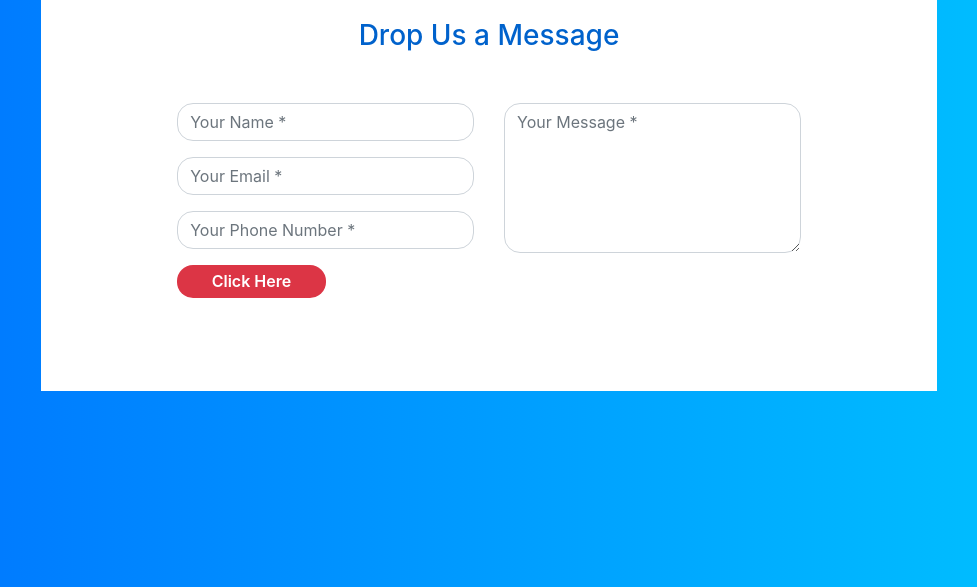
After one commit to B-Anand18/Team_M5R, a Django app: page /contactus in a window 1280 px wide. The commit adds this page. Shown: the part 213-800 px from the top of the page, without its empty margins (151-1128 px from the left). Run offline with Django 3.2, Linux system fonts and the light colour scheme; some libraries are stand-ins or nearby versions.

Commit message:
all okay ;))))

```diff
--- /dev/null
+++ b/Django_Blog_App-main/blog_v2/Blog/templates/Blog/contactus.html
@@ -0,0 +1,119 @@
+<!DOCTYPE html>
+<html lang="en">
+
+<head>
+    <meta charset="UTF-8">
+    <meta name="viewport" content="width=device-width, initial-scale=1.0">
+    <meta http-equiv="X-UA-Compatible" content="ie=edge">
+    <title>Contact Us</title>
+
+    <link href="//maxcdn.bootstrapcdn.com/bootstrap/4.1.1/css/bootstrap.min.css" rel="stylesheet" id="bootstrap-css">
+    <script src="//maxcdn.bootstrapcdn.com/bootstrap/4.1.1/js/bootstrap.min.js"></script>
+    <script src="//cdnjs.cloudflare.com/ajax/libs/jquery/3.2.1/jquery.min.js"></script>
+    <style>
+        body {
+            background: -webkit-linear-gradient(left, #0072ff, #00c6ff);
+        }
+
+        .contact-form {
+            background: #fff;
+            margin-top: 10%;
+            margin-bottom: 5%;
+            width: 70%;
+        }
+
+        .contact-form .form-control {
+            border-radius: 1rem;
+        }
+
+        .contact-image {
+            text-align: center;
+        }
+
+        .contact-image img {
+            border-radius: 6rem;
+            width: 11%;
+            margin-top: -3%;
+            transform: rotate(29deg);
+        }
+
+        .contact-form form {
+            padding: 14%;
+        }
+
+        .contact-form form .row {
+            margin-bottom: -7%;
+        }
+
+        .contact-form h3 {
+            margin-bottom: 8%;
+            margin-top: -10%;
+            text-align: center;
+            color: #0062cc;
+        }
+
+        .contact-form .btnContact {
+            width: 50%;
+            border: none;
+            border-radius: 1rem;
+            padding: 1.5%;
+            background: #dc3545;
+            font-weight: 600;
+            color: #fff;
+            cursor: pointer;
+        }
+
+        .btnContactSubmit {
+            width: 50%;
+            border-radius: 1rem;
+            padding: 1.5%;
+            color: #fff;
+            background-color: #0062cc;
+            border: none;
+            cursor: pointer;
+        }
+    </style>
+
+</head>
+
+<body>
+    <div class="container contact-form">
+        <div class="contact-image">
+            <img src="https://image.ibb.co/kUagtU/rocket_contact.png" alt="rocket_contact" />
+        </div>
+        <form method="post" action="{% url 'home' %}">
+            {% csrf_token %}
+            <h3>Drop Us a Message</h3>
+            <div class="row">
+                <div class="col-md-6">
+                    <div class="form-group">
+                        <input type="text" name="txtName" class="form-control" placeholder="Your Name *" value="" />
+                    </div>
+                    <div class="form-group">
+                        <input type="text" name="txtEmail" class="form-control" placeholder="Your Email *" value="" />
+                    </div>
+                    <div class="form-group">
+                        <input type="text" name="txtPhone" class="form-control" placeholder="Your Phone Number *"
+                            value="" />
+                    </div>
+                    <div class="form-group">
+
+                        <a href="{% url 'home' %}">
+                            <button class="btnContact">
+                                Click Here
+                            </button>
+                        </a>
+                    </div>
+                </div>
+                <div class="col-md-6">
+                    <div class="form-group">
+                        <textarea name="txtMsg" class="form-control" placeholder="Your Message *"
+                            style="width: 100%; height: 150px;"></textarea>
+                    </div>
+                </div>
+            </div>
+        </form>
+    </div>
+</body>
+
+</html>
--- a/Django_Blog_App-main/blog_v2/Blog/templates/Blog/home.html
+++ b/Django_Blog_App-main/blog_v2/Blog/templates/Blog/home.html
@@ -19,7 +19,7 @@
                     <a class="nav-item" href="{% url 'home' %}">HOME</a>
                     <a class="nav-item" href="{% url 'about' %}">ABOUT</a>
                     <a class="nav-item" href="\admin">ADMIN</a>
-                    <a class="nav-item" href="{% url 'contact' %}">CONTACT US</a>
+                    <a class="nav-item" href="{% url 'contactus' %}">CONTACT US</a>
                 </div>
                 <div class="profile"><a href="{% url 'login' %}">
                         <script src="https://cdn.lordicon.com/xdjxvujz.js"></script>
@@ -29,7 +29,7 @@
                     </a></div>
             </nav>
 
-            <h2 class="head-title">Hello World ~~</h2>
+            <h2 class="head-title">Welcome To Blogly</h2>
             <p class="head-subtitle">Share your thoughts and ideas with us</p>
 
             <div class="down-angle"><a href="#posts"><i class="fas fa-angle-down"></i></a></div>
--- a/Django_Blog_App-main/blog_v2/Blog/templates/Blog/index.html
+++ b/Django_Blog_App-main/blog_v2/Blog/templates/Blog/index.html
@@ -21,7 +21,7 @@
             <a class="nav-item" href="{% url 'home' %}">HOME</a>
             <a class="nav-item" href="{% url 'about' %}"">ABOUT</a>
             <a class=" nav-item" href="\admin">ADMIN</a>
-            <a class="nav-item" href="{% url 'contact' %}">CONTACT US</a>
+            <a class="nav-item" href="{% url 'contactus' %}">CONTACT US</a>
         </div>
         <div class="profile"><a href="{% url 'login' %}">
                 <script src="https://cdn.lordicon.com/xdjxvujz.js"></script>
--- a/Django_Blog_App-main/blog_v2/Blog/urls.py
+++ b/Django_Blog_App-main/blog_v2/Blog/urls.py
@@ -4,7 +4,7 @@ from . import views
 urlpatterns = [
     path('', views.home, name='home'),
     path('about', views.about, name='about'),
-    path('contact', views.contact, name='contact'),
+    path('contactus', views.contactus, name='contactus'),
     path('sort-<str:pk>/', views.home, name='home'),
     path('article-<str:pk>/', views.Post_view, name='view_post'),
     path('profile/<str:pk>', views.user_profile, name='profile'),
--- a/Django_Blog_App-main/blog_v2/Blog/views.py
+++ b/Django_Blog_App-main/blog_v2/Blog/views.py
@@ -151,5 +151,6 @@ def search(request):
 def about(request):
     return render(request, 'Blog/about.html')
 
-def contact(request):
-    return render(request, 'Blog/contact.html')
+
+def contactus(request):
+    return render(request, 'Blog/contactus.html')
```
Also changed, not shown: Django_Blog_App-main/blog_v2/Blog/templates/Blog/contact.html (deleted, +0 -100 lines), Django_Blog_App-main/blog_v2/blog_v2/settings.py (+4 -4 lines), Django_Blog_App-main/blog_v2/db.sqlite3.
